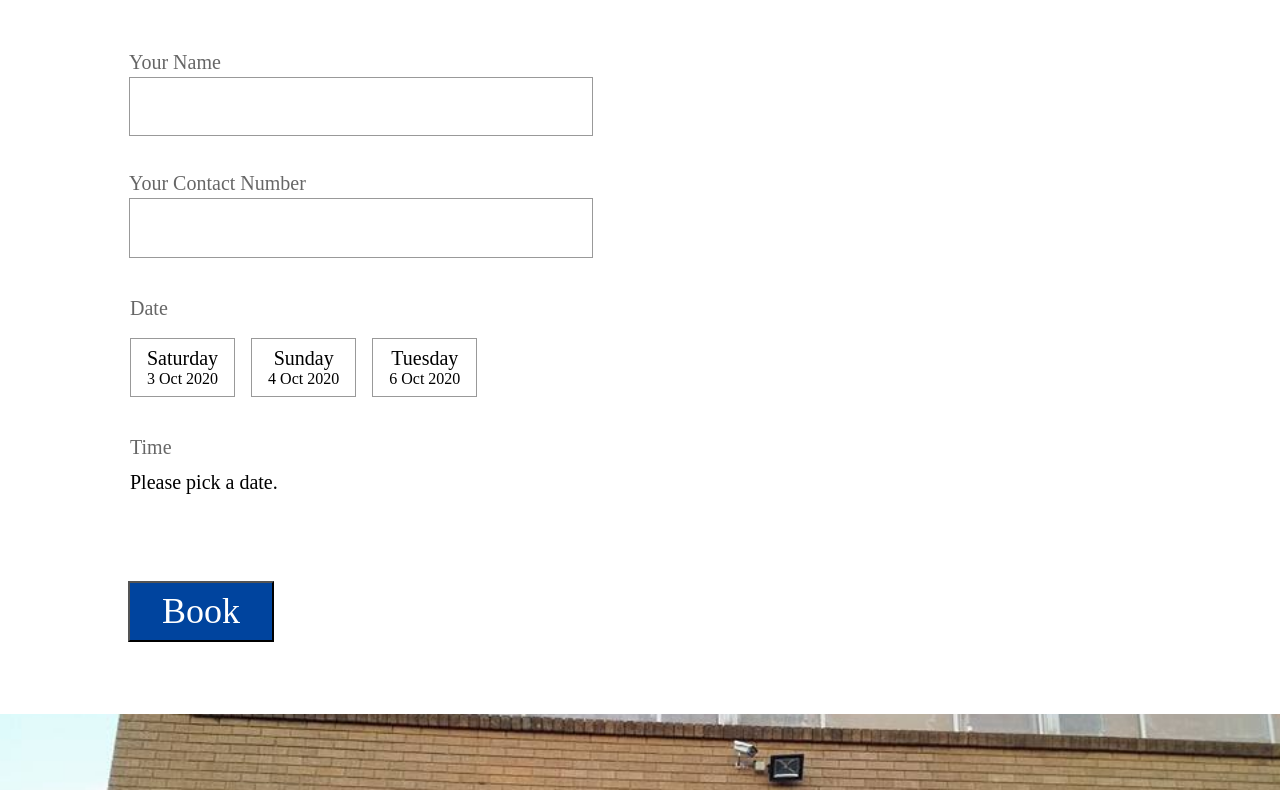
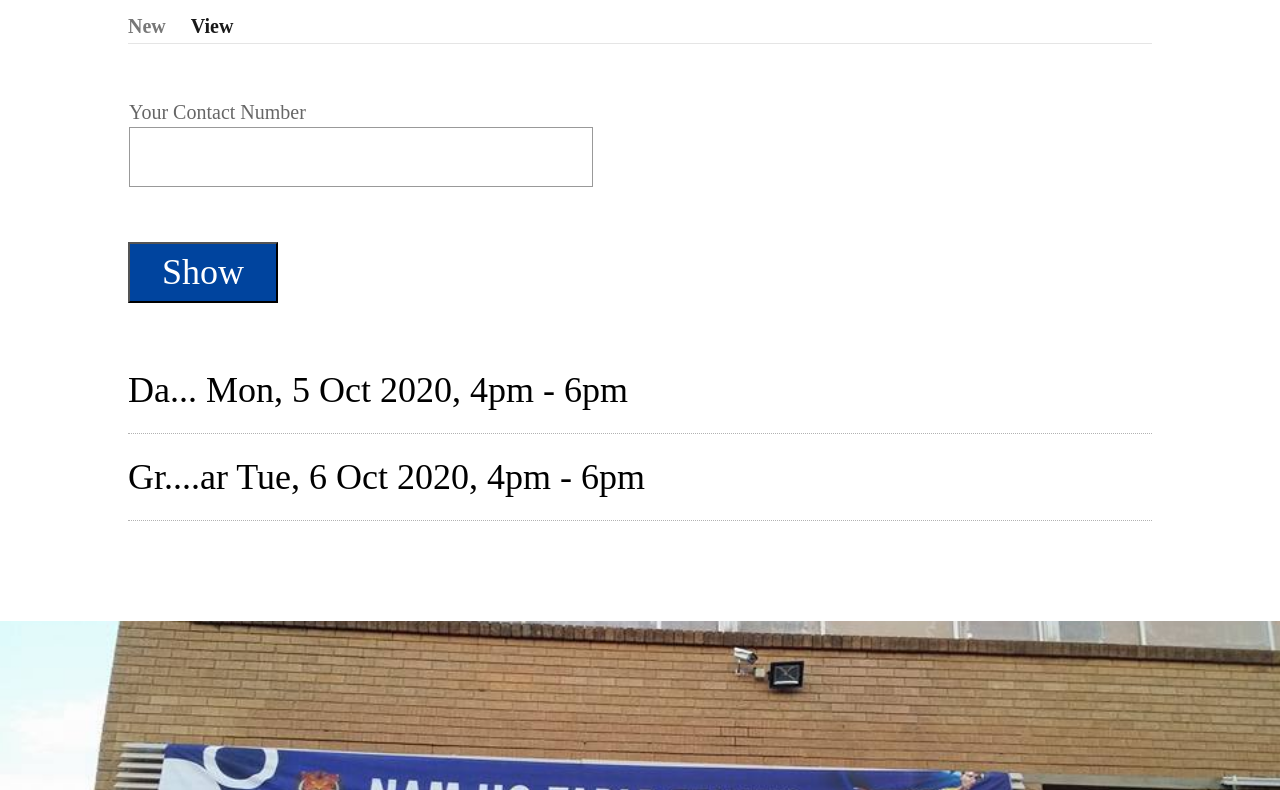
Before and after one commit to khoan/nam-ho-table-tenni-academy-booking, an Eleventy site: page index.njk in a window 1280 px wide. Shown: the part 134-924 px from the top of the page. Built offline with nearby package versions, Linux system fonts and the light colour scheme; Eleventy itself is replaced by a stand-in of ours; files that its build step writes are made by us from their sources.

Commit message:
show bookings by contact number

```diff
--- a/index.njk
+++ b/index.njk
@@ -17,13 +17,25 @@ input[type=radio]:checked+label {
   color: rgba(255,255,255,0.9);
   background-color: rgba(0,0,0,0.8);
 }
+
+#css-new_booking:checked ~ nav label[for="css-new_booking"],
+#css-view_booking:checked ~ nav label[for="css-view_booking"] {
+  color: rgba(0,0,0,.9);
+}
+#css-new_booking:checked ~ .css-new_booking,
+#css-view_booking:checked ~ .css-view_booking {
+  display: inherit;
+}
+.css-tab_content {
+  display: none;
+}
   </style>
 </head>
 <body>
   <main>
     <div class="ph4 ph5-m ph6-l">
       <div class="pv5 f4 f2-ns measure center">
-        <h1 class="fw6 f1 fl w-100 black-70 mt0 mb3 avenir">Booking</h1>
+        <h1 class="fw6 f1 fl w-100 black-70 mt0 mb3 avenir">NHTTA Booking</h1>
 
         {% if announcement %}
         <div class="f4 flex items-center justify-center pa4 bg-lightest-blue navy">
@@ -35,11 +47,20 @@ input[type=radio]:checked+label {
         </div>
         {% endif %}
 
-        <form id="js-booking_form" action="{{ backendUrl }}" accept-charset="utf-8" method="POST">
+        <input id="css-new_booking" name="css-new_view" class="css-tab_control dn" type="radio">
+        <input id="css-view_booking" name="css-new_view" class="css-tab_control dn" type="radio" checked>
+
+        <nav class="mt4 mb2 bb b--black-10">
+          <label for="css-new_booking" class="gray pointer dim b f4 mr3">New</label>
+          <label for="css-view_booking" class="gray pointer dim b f4 mr3">View</label>
+        </nav>
+
+        <div class="css-tab_content css-new_booking">
+          <form id="js-new_booking_form" action="{{ backendUrl }}" accept-charset="utf-8" method="POST">
             <input type="hidden" name="Action" value="create">
 
             <fieldset id="sign_up" class="ba b--transparent ph0 mh0">
-            <legend class="ph0 mh0 fw6 clip">Booking</legend>
+              <legend class="ph0 mh0 fw6 clip">New Booking</legend>
               <div class="mt4">
                 <label class="db fw4 lh-copy f4 black-60" for="name">Your Name</label>
                 <input class="pa2 input-reset ba bg-transparent b--black-40" type="text" name="name" id="name" required>
@@ -61,6 +82,34 @@ input[type=radio]:checked+label {
               <input class="pointer dim ph4 pv2 mb2 dib white bg-dark-blue" type="submit" name="submit" value="Book">
             </div>
           </form>
+        </div>
+
+        <div class="css-tab_content css-view_booking">
+          <form id="js-view_booking_form" action="{{ backendUrl }}" accept-charset="utf-8" method="POST">
+            <input type="hidden" name="Action" value="show">
+
+            <fieldset id="sign_up" class="ba b--transparent ph0 mh0">
+              <legend class="ph0 mh0 fw6 clip">View Booking</legend>
+              <div class="mt4">
+                <label class="db fw4 lh-copy f4 black-60" for="contact">Your Contact Number</label>
+                <input class="pa2 input-reset ba bg-transparent b--black-40" type="text" name="contact" id="contact" required>
+              </div>
+            </fieldset>
+            <div class="mt4">
+              <input class="pointer dim ph4 pv2 mb2 dib white bg-dark-blue" type="submit" name="submit" value="Show">
+            </div>
+          </form>
+          <div id="js-view_booking_result">
+            <ul class="list pl0 measure">
+              <li class="lh-copy pv3 ba bl-0 bt-0 br-0 b--dotted b--black-30">
+                Da... Mon, 5 Oct 2020, 4pm - 6pm
+              </li>
+              <li class="lh-copy pv3 ba bl-0 bt-0 br-0 b--dotted b--black-30">
+                Gr....ar Tue, 6 Oct 2020, 4pm - 6pm
+              </li>
+            </ul>
+          </div>
+        </div>
       </div>
     </div>
 
@@ -111,7 +160,7 @@ input[type=radio]:checked+label {
     //console.log('available times', app.availableTimes(SessionDictionary['Sun']));
   </script>
   <script>
-    const form = document.getElementById("js-booking_form");
+    const form = document.getElementById("js-new_booking_form");
     form.addEventListener("submit", (eventData) => {
       eventData.preventDefault();
 
```
Lines whose indentation alone changed are shown as unchanged.
